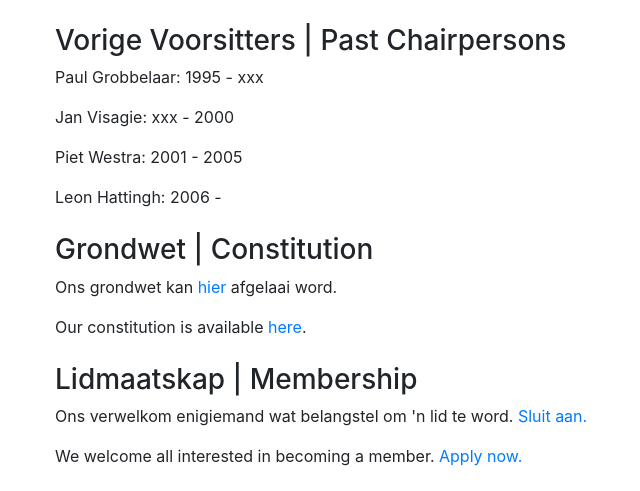
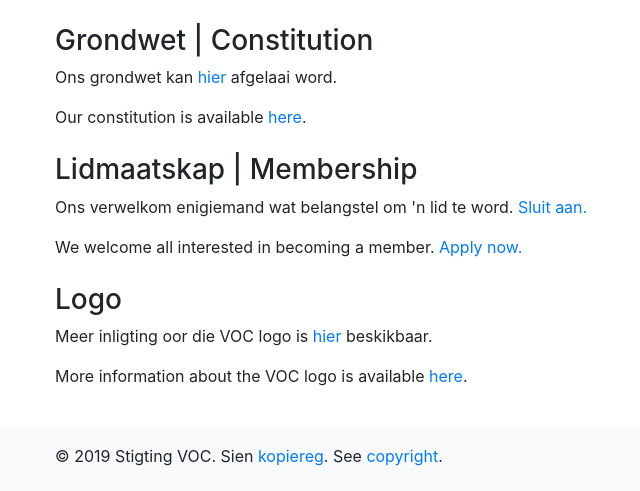
Before and after one commit to jacoduplessis/voc, a Django app: page /about/ in a window 1280 px wide. Shown: the part 277-768 px from the top of the page, without its empty margins (30-670 px from the left). After the commit the page ends 743 px from the top, so only its background shows below. Run offline with Django 3.2, Linux system fonts and the light colour scheme; some libraries are stand-ins or nearby versions.

Commit message:
Template fixes

```diff
--- a/templates/about.html
+++ b/templates/about.html
@@ -31,12 +31,12 @@
       </tbody>
     </table>
 
-    <h3 class="mt-4">Vorige Voorsitters | Past Chairpersons</h3>
-
-    <p>Paul Grobbelaar: 1995 - xxx</p>
-    <p>Jan Visagie: xxx - 2000</p>
-    <p>Piet Westra: 2001 - 2005</p>
-    <p>Leon Hattingh: 2006 -</p>
+{#    <h3 class="mt-4">Vorige Voorsitters | Past Chairpersons</h3>#}
+{##}
+{#    <p>Paul Grobbelaar: 1995 - xxx</p>#}
+{#    <p>Jan Visagie: xxx - 2000</p>#}
+{#    <p>Piet Westra: 2001 - 2005</p>#}
+{#    <p>Leon Hattingh: 2006 -</p>#}
 
     <h3 class="mt-4">Grondwet | Constitution</h3>
 
--- a/templates/contact.html
+++ b/templates/contact.html
@@ -7,10 +7,10 @@
     <h1>Kontak | Contact</h1>
     <hr>
 
-    <p>Rig algemene navrae via epos aan <a href="mailto:info@voc-kaap.org">info@voc.org.za</a>.
+    <p>Rig algemene navrae via epos aan <a href="mailto:info@voc-kaap.org">info@voc-kaap.org</a>.
       Kontakbesonderhede van komiteelede is <a href="{% url 'about' %}">hier</a> beskikbaar.</p>
 
-    <p>For general enquiries, please send an email to <a href="mailto:info@voc-kaap.org">info@voc.org.za</a>.
+    <p>For general enquiries, please send an email to <a href="mailto:info@voc-kaap.org">info@voc-kaap.org</a>.
       Contact details of committee members are available <a href="{% url 'about' %}">here</a>.</p>
 
     {% include '_logo_large.html' %}
```
Also changed, not shown: templates/event_list.html (+14 -0 lines).
